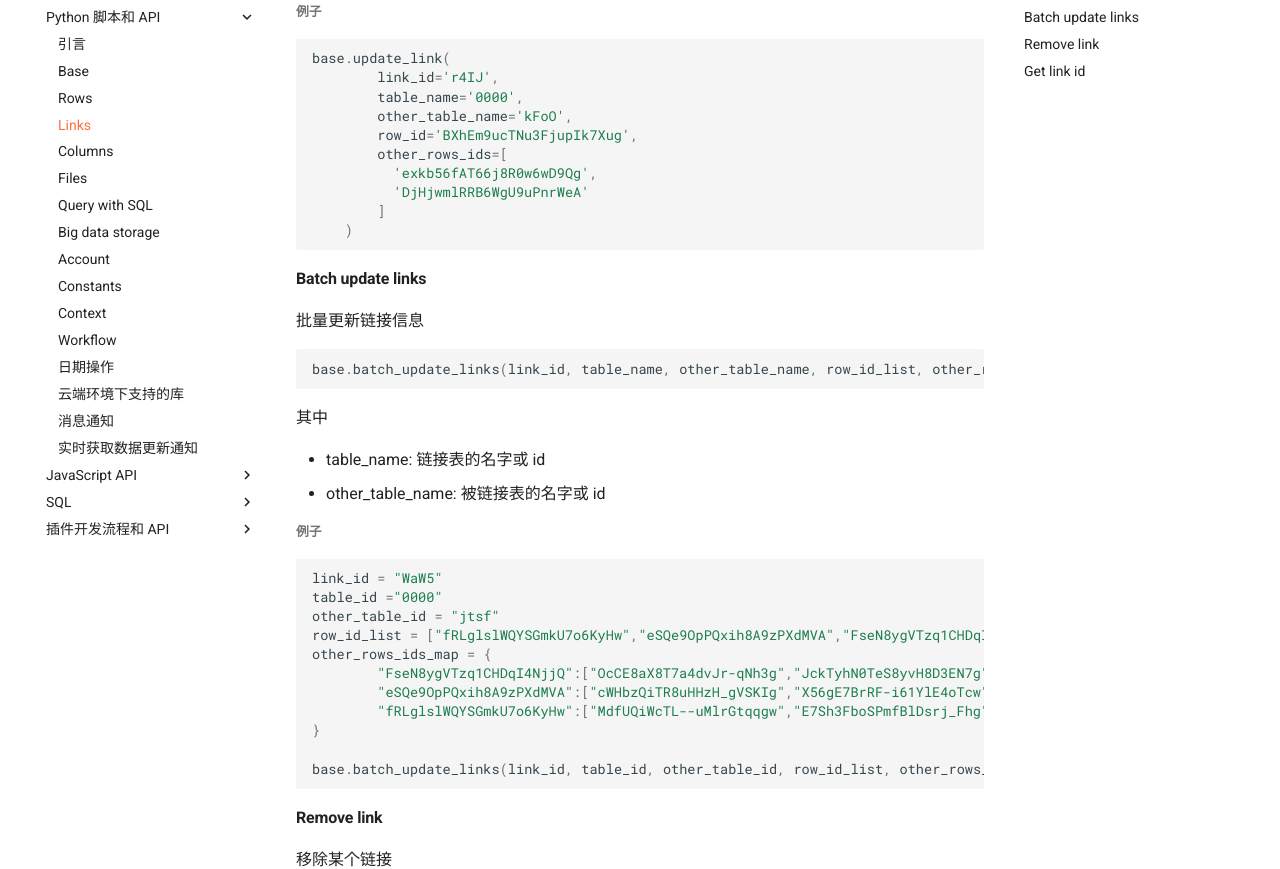
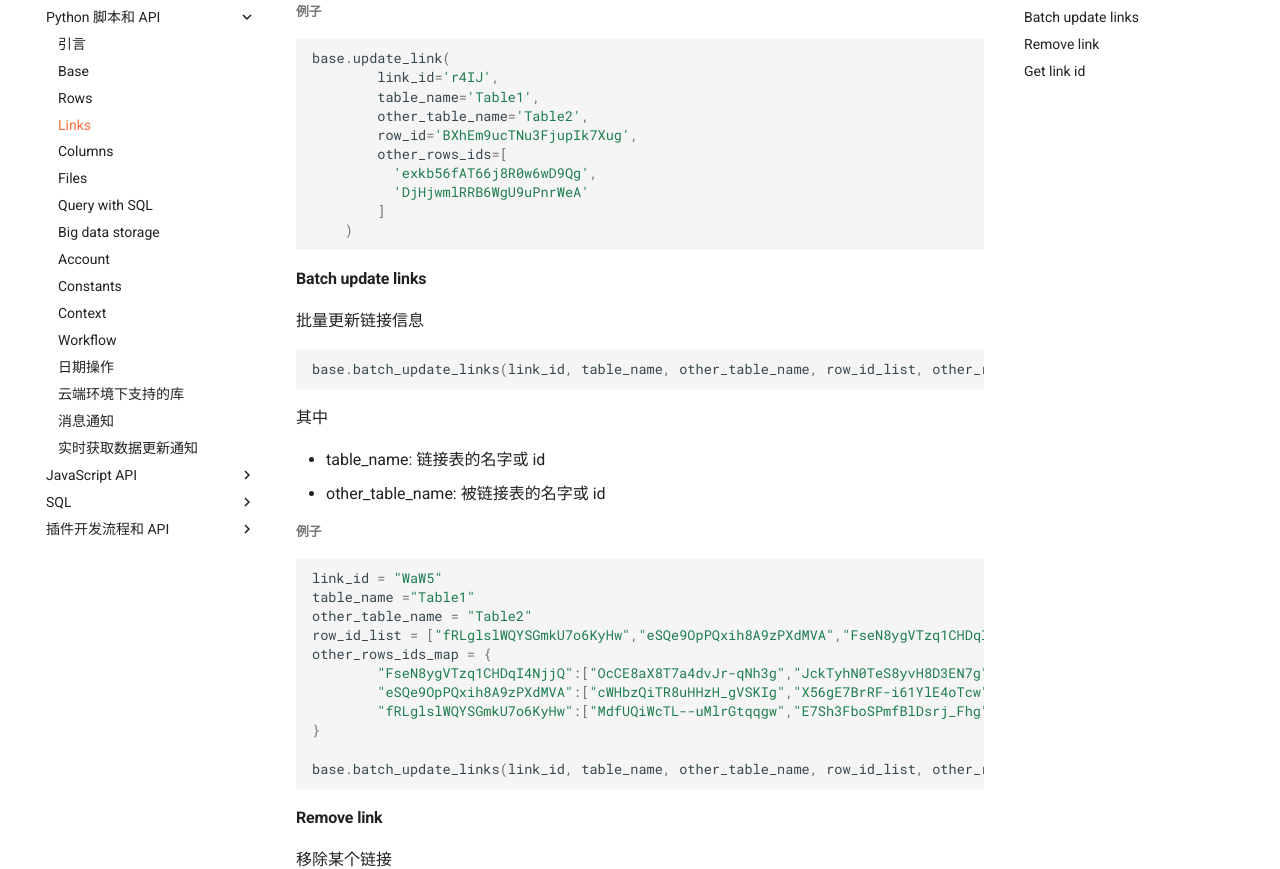
Before and after one commit to seatable/seatable-scripts-cn, an MkDocs documentation site: the page built from manual/python/links.md, in a window 1280 px wide and 1400 px high, scrolled down 1568 px. Shown: the part 172-1041 px from the top of the window. Built offline with MkDocs 1.6.1 and Material for MkDocs 9.7.7, drawn with Linux system fonts in a browser that asks for light colours; comment, search, counter and statistics services are not loaded.

Commit message:
Update links.md

````diff
--- a/manual/python/links.md
+++ b/manual/python/links.md
@@ -81,8 +81,8 @@ update_link(self, link_id, table_name, other_table_name, row_id, other_rows_ids)
 ```python
 base.update_link(
         link_id='r4IJ',
-        table_name='0000',
-        other_table_name='kFoO',
+        table_name='Table1',
+        other_table_name='Table2',
         row_id='BXhEm9ucTNu3FjupIk7Xug',
         other_rows_ids=[
           'exkb56fAT66j8R0w6wD9Qg',
@@ -108,8 +108,8 @@ base.batch_update_links(link_id, table_name, other_table_name, row_id_list, othe
 
 ```python
 link_id = "WaW5"
-table_id ="0000"
-other_table_id = "jtsf"
+table_name ="Table1"
+other_table_name = "Table2"
 row_id_list = ["fRLglslWQYSGmkU7o6KyHw","eSQe9OpPQxih8A9zPXdMVA","FseN8ygVTzq1CHDqI4NjjQ"]
 other_rows_ids_map = {
     	"FseN8ygVTzq1CHDqI4NjjQ":["OcCE8aX8T7a4dvJr-qNh3g","JckTyhN0TeS8yvH8D3EN7g"],
@@ -117,7 +117,7 @@ other_rows_ids_map = {
     	"fRLglslWQYSGmkU7o6KyHw":["MdfUQiWcTL--uMlrGtqqgw","E7Sh3FboSPmfBlDsrj_Fhg","UcZ7w9wDT-uVq4Ohtwgy9w"]
 }
 
-base.batch_update_links(link_id, table_id, other_table_id, row_id_list, other_rows_ids_map)
+base.batch_update_links(link_id, table_name, other_table_name, row_id_list, other_rows_ids_map)
 ```
 
 #### Remove link
````
